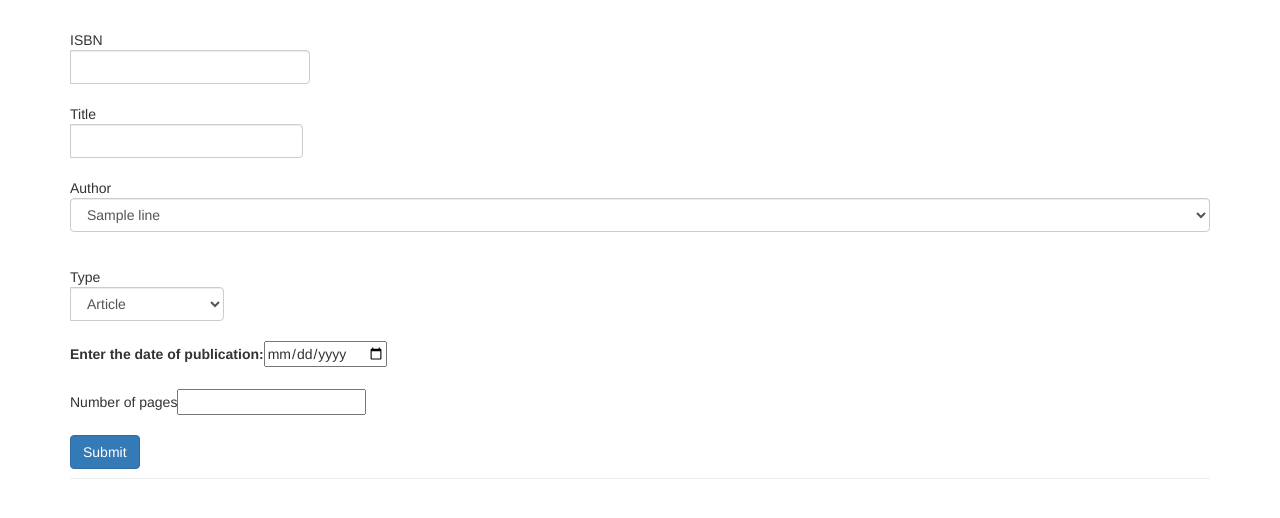
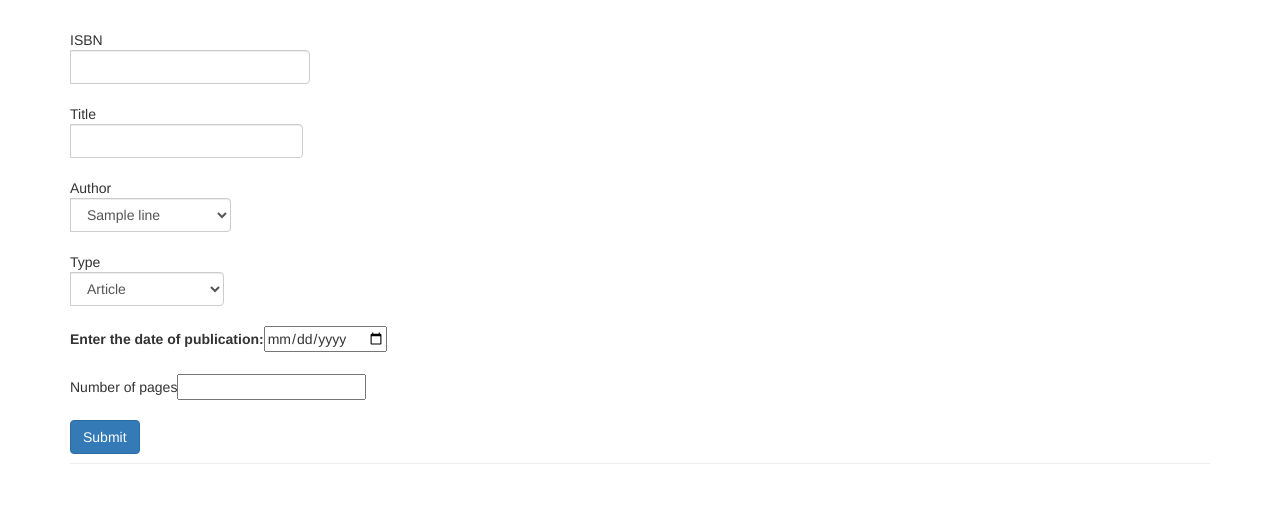
Before and after one commit to Esneider23/Tarea-de-desarrollo-numero-1, a Python web app: template web/templates/document.html in a window 1280 px wide. Shown: the part 182-700 px from the top of the page. Run offline with Jinja, Linux system fonts and the light colour scheme; the template is opened without the code that fills it: most values are stand-ins (such as "Sample title", 1, 10 or a date in 2020); some libraries are stand-ins or nearby versions.

Commit message:
Update document.html

```diff
--- a/web/templates/document.html
+++ b/web/templates/document.html
@@ -19,7 +19,7 @@
             <input type="text" class="form-control" name="title" aria-label="Sizing example input" aria-describedby="inputGroup_title">
         </div>
 
-        <div class="col-6">
+        <div class="input-group mb-3">
             <br>
             <div class="form-group">
                 <span class="input-group-text" id="inputGroup_Author">Author</span>
```
